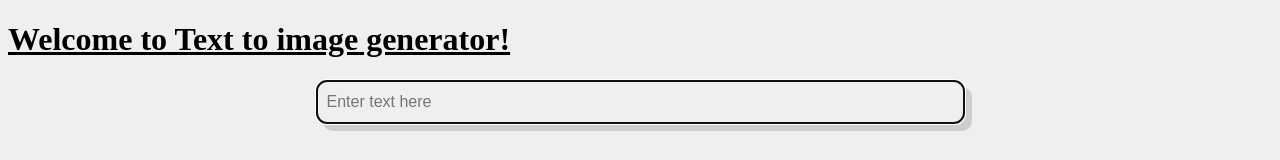
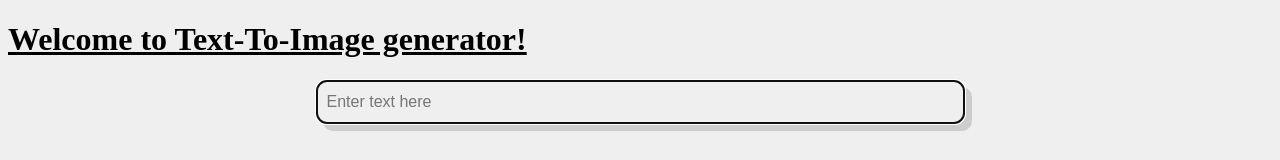
Before and after one commit to debiprasadmishra50/text-image-generator, a React (Create React App) app: page / in a window 1280 px wide. Shown: the top 160 px of the page. Built offline with nearby package versions, Linux system fonts and the light colour scheme; no server answers.

Commit message:
new image

```diff
--- a/src/App.tsx
+++ b/src/App.tsx
@@ -42,7 +42,7 @@ function App() {
   return (
     <div>
       <h1 className="heading" style={{ textDecoration: "underline" }}>
-        Welcome to Text to image generator!
+        Welcome to Text-To-Image generator!
       </h1>
       <Input generateImage={generateImage} setLoading={setLoading} setImageURLs={setImageURLs} />
 
```
